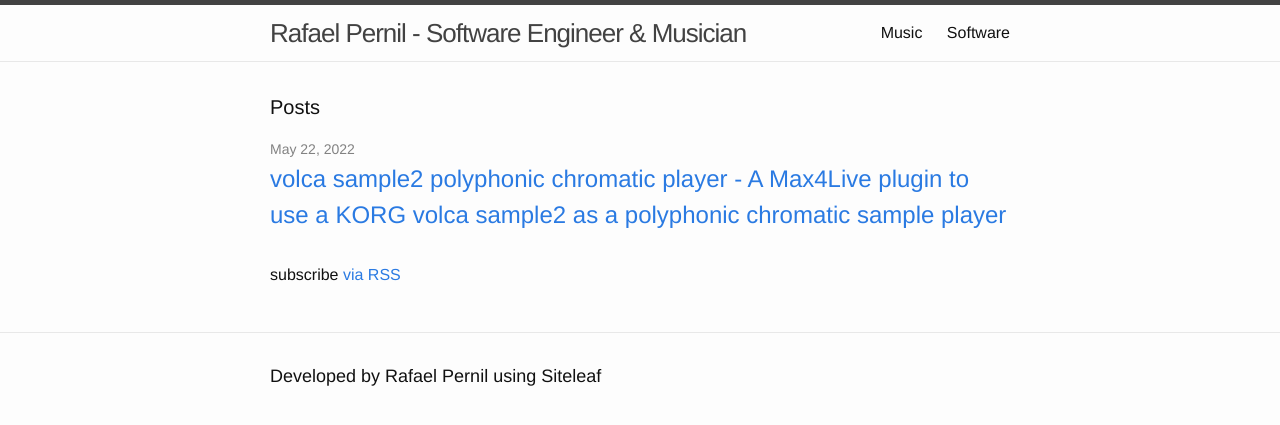
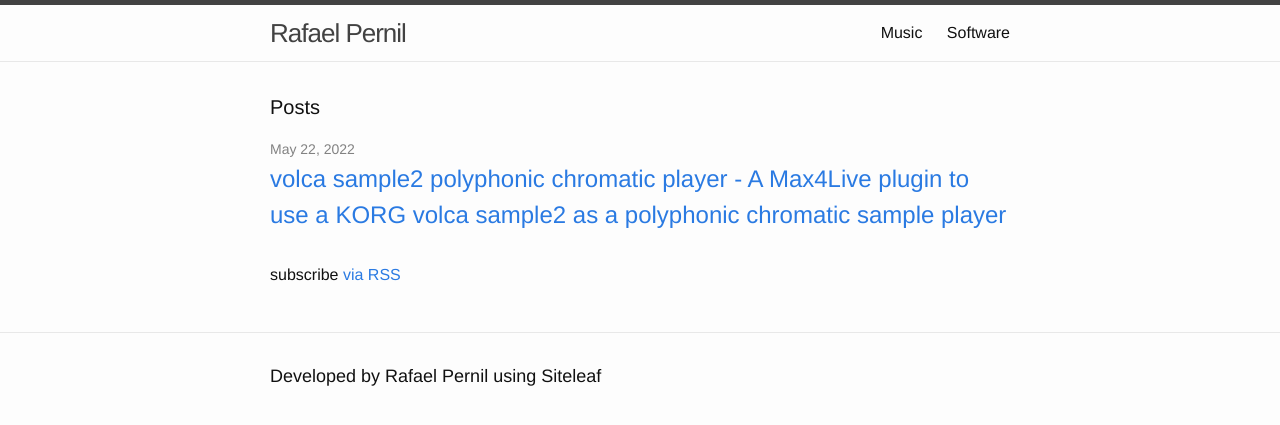
Before and after one commit to rafaelpernil2/blog-en, a Jekyll site: the page built from index.html, in a window 1280 px wide. Shown: the top 425 px of the page. Built offline with Jekyll 4.4.1, drawn with Linux system fonts in a browser that asks for light colours.

Commit message:
Updated Config

```diff
--- a/_config.yml
+++ b/_config.yml
@@ -1,5 +1,5 @@
 ---
-title: Rafael Pernil - Software Engineer & Musician
+title: Rafael Pernil
 timezone: Europe/Madrid
 collections:
   posts:
```
